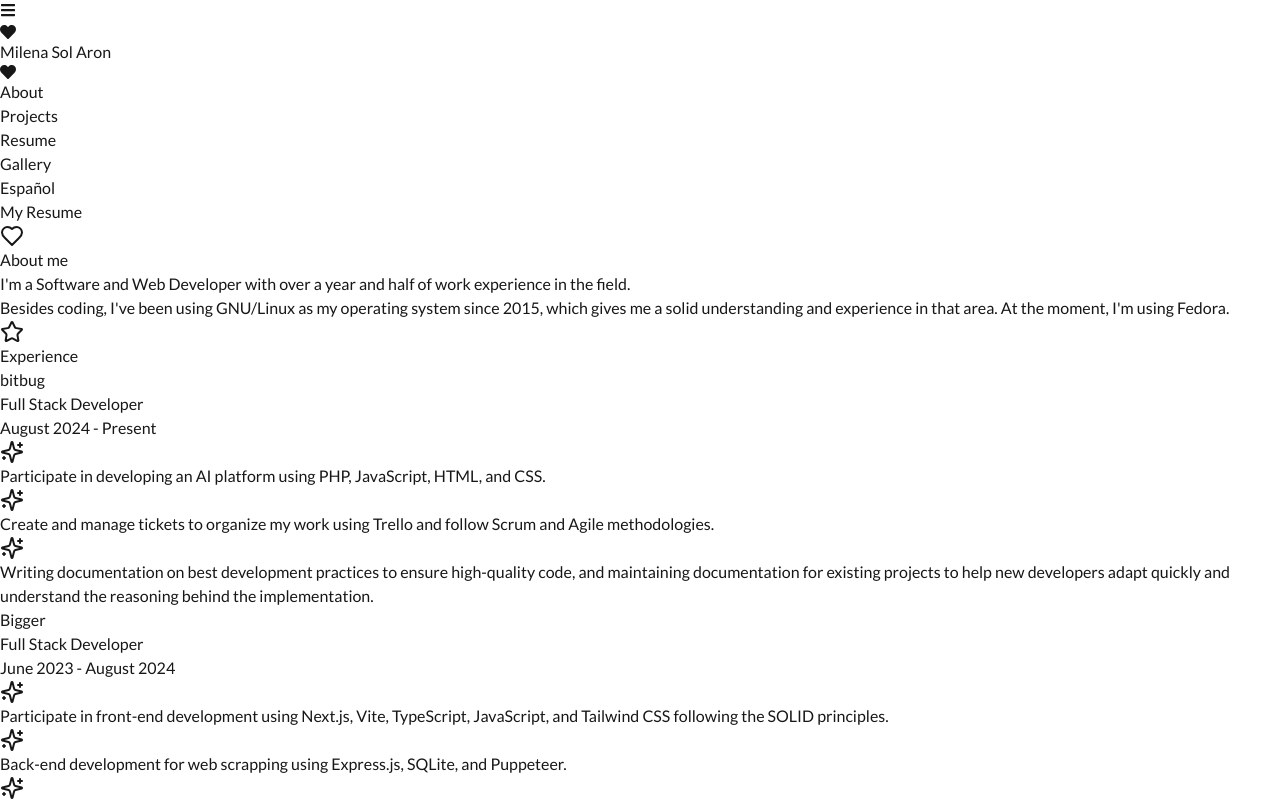
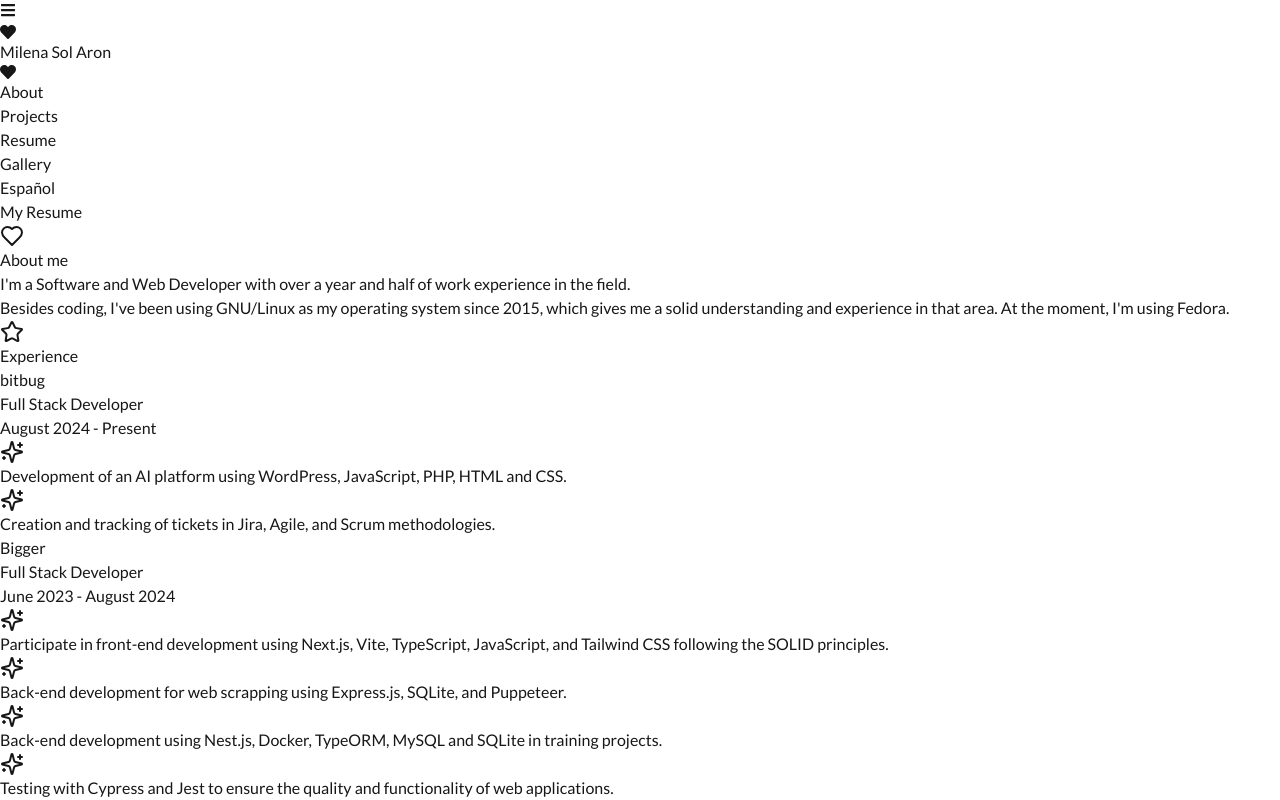
Before and after one commit to aronmilenasol/personal-website, a Next.js app: page /en/resume in a window 1280 px wide. Shown: the top 800 px of the page. Built offline with nearby package versions, Linux system fonts and the light colour scheme.

Commit message:
refactor: update my experience at bitbug.

```diff
--- a/messages/en.json
+++ b/messages/en.json
@@ -33,9 +33,8 @@
     "job2-company": "bitbug",
     "job2-role": "Full Stack Developer",
     "job2-timeline": "August 2024 - Present",
-    "job2-responsibility-1": "Participate in developing an AI platform using PHP, JavaScript, HTML, and CSS.",
-    "job2-responsibility-2": "Create and manage tickets to organize my work using Trello and follow Scrum and Agile methodologies.",
-    "job2-responsibility-3": "Writing documentation on best development practices to ensure high-quality code, and maintaining documentation for existing projects to help new developers adapt quickly and understand the reasoning behind the implementation.",
+    "job2-responsibility-1": "Development of an AI platform using WordPress, JavaScript, PHP, HTML and CSS.",
+    "job2-responsibility-2": "Creation and tracking of tickets in Jira, Agile, and Scrum methodologies.",
     "job1-company": "Bigger",
     "job1-role": "Full Stack Developer",
     "job1-timeline": "June 2023 - August 2024",
--- a/messages/es.json
+++ b/messages/es.json
@@ -33,8 +33,8 @@
     "job2-company": "bitbug",
     "job2-role": "Desarrolladora Full Stack",
     "job2-timeline": "Agosto de 2024 - Actualidad",
-    "job2-responsibility-1": "Participación en el desarrollo de una plataforma de IA utilizando PHP, JavaScript, HTML y CSS.",
-    "job2-responsibility-2": "Creación y gestión de tickets para organizar mi trabajo en Trello, siguiendo metodologías Scrum y Agile.",
+    "job2-responsibility-1": "Desarrollo de una plataforma de IA mediante WordPress, JavaScript, PHP, HTML y CSS.",
+    "job2-responsibility-2": "Creación y gestión de tickets en Jira, siguiendo metodologías Agile y Scrum.",
     "job2-responsibility-3": "Escritura de documentación sobre las mejores prácticas de desarrollo para asegurar un código de alta calidad, y mantención de la documentación de proyectos existentes para ayudar a que nuevos desarrolladores se adapten fácilmente.",
     "job1-company": "Bigger",
     "job1-role": "Desarrolladora Full Stack",
--- a/src/app/[locale]/components/ResumeExperience.tsx
+++ b/src/app/[locale]/components/ResumeExperience.tsx
@@ -24,11 +24,8 @@ const ResumeExperience = () => {
         <p className={jobRoleClasses}>{t("job2-role")}</p>
         <p className={timelineClasses}>{t("job2-timeline")}</p>
         <ul className="list-none mt-3">
-          {[
-            "job2-responsibility-1",
-            "job2-responsibility-2",
-            "job2-responsibility-3",
-          ].map((resp, index) => (
+          {["job2-responsibility-1", "job2-responsibility-2"].map(
+            (resp, index) => (
               <li
                 key={index}
                 className={`${responsibilityClasses} flex items-start mb-2`}
@@ -36,7 +33,8 @@ const ResumeExperience = () => {
                 <Sparkles className="mr-2 text-pink-400 flex-shrink-0 mt-1 w-4 h-4 sm:w-5 sm:h-5" />
                 <span>{t(resp)}</span>
               </li>
-          ))}
+            )
+          )}
         </ul>
       </div>
 
```
Lines whose indentation alone changed are shown as unchanged.
